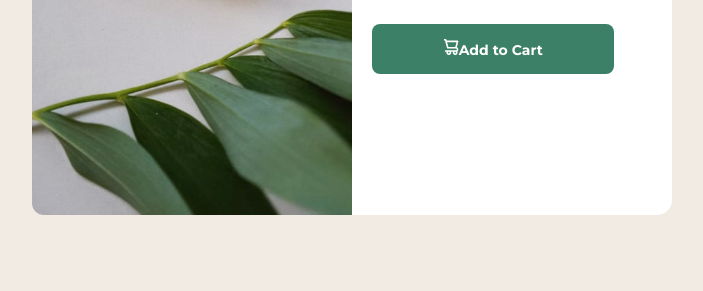
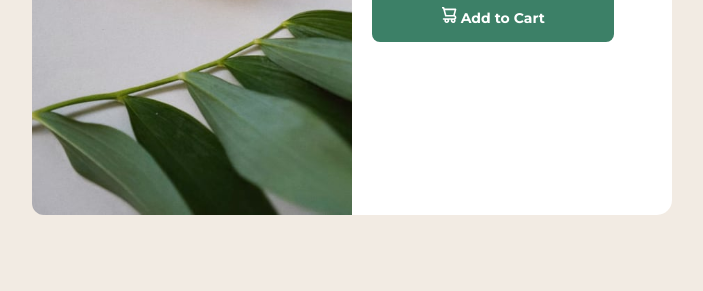
Before and after one commit to Ukgirloma/chanel, a plain HTML site: page index.html in a window 1280 px wide. Shown: the part 509-800 px from the top of the page, without its empty margins (288-991 px from the left). Drawn offline with Linux system fonts and the light colour scheme.

Commit message:
style update

```diff
--- a/style.css
+++ b/style.css
@@ -6,7 +6,7 @@ body{
     display: grid;
     background-color: hsl(30, 38%, 92%);
 }
-@media screen and (max-width: 1440px) {
+@media screen and (max-width: 1400px) {
     .container{
         width: 40em;
         height: 78vh;
@@ -60,7 +60,7 @@ body{
      }
       .rate{
         display: flex;
-        margin-bottom: 3em;
+
       }
      .cyan{
         font-family: 'Fraunces';
@@ -81,16 +81,16 @@ body{
             border-radius: 8px;
             width: 100%;
             padding: 15px 0px;
-            margin-top: -20em;
+            margin: 0 auto;
             color: white;
+            margin-bottom: 10px;
             font-size: 14px;
             cursor: pointer;
             font-weight: 700;
+            text-align: center;
             font-family: 'Montserrat', sans-serif;
-
-
-
 
     }
 
 }
+@media screen and (max-width:600px )
```
Also changed, not shown: index.html (+1 -2 lines).
